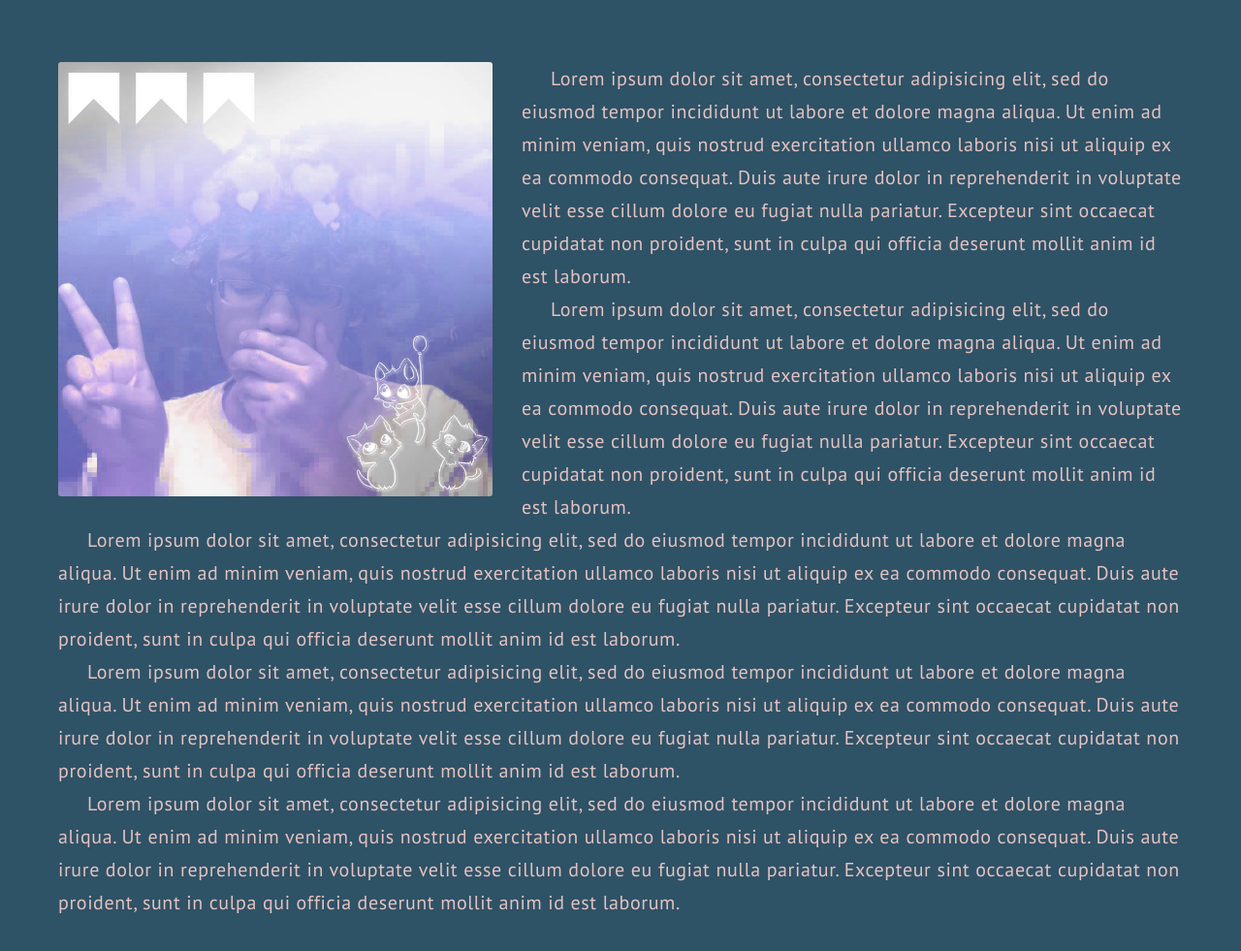
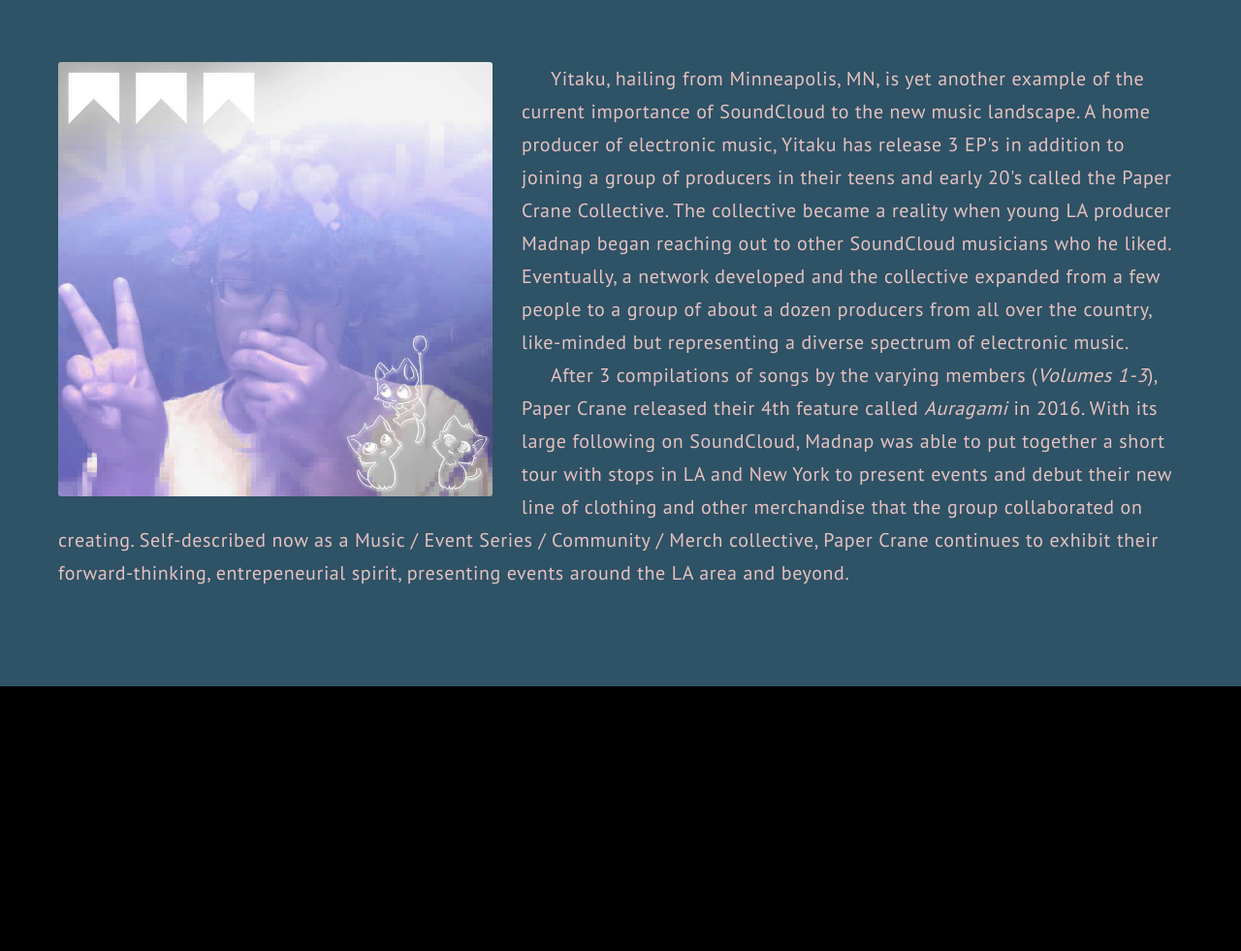
Before and after one commit to nedfaulhaber/mumsy-72, a plain HTML site: page yitaku.html in a window 1280 px wide. Shown: the part 339-1320 px from the top of the page at 97% size. After the commit the page ends 1047 px from the top, so only its background shows below. Drawn offline with nearby package versions, Linux system fonts and the light colour scheme; a web font is replaced by a local one.

Commit message:
finished yitaku html

```diff
--- a/yitaku.html
+++ b/yitaku.html
@@ -33,10 +33,8 @@
       </div>
       <div id="y-content"class="content">
         <img src="img/yitaku2.png" alt="pic of yitaku">
-        <p>Lorem ipsum dolor sit amet, consectetur adipisicing elit, sed do eiusmod tempor incididunt ut labore et dolore magna aliqua. Ut enim ad minim veniam, quis nostrud exercitation ullamco laboris nisi ut aliquip ex ea commodo consequat. Duis aute irure dolor in reprehenderit in voluptate velit esse cillum dolore eu fugiat nulla pariatur. Excepteur sint occaecat cupidatat non proident, sunt in culpa qui officia deserunt mollit anim id est laborum.</p>
-        <p>Lorem ipsum dolor sit amet, consectetur adipisicing elit, sed do eiusmod tempor incididunt ut labore et dolore magna aliqua. Ut enim ad minim veniam, quis nostrud exercitation ullamco laboris nisi ut aliquip ex ea commodo consequat. Duis aute irure dolor in reprehenderit in voluptate velit esse cillum dolore eu fugiat nulla pariatur. Excepteur sint occaecat cupidatat non proident, sunt in culpa qui officia deserunt mollit anim id est laborum.</p>
-        <p>Lorem ipsum dolor sit amet, consectetur adipisicing elit, sed do eiusmod tempor incididunt ut labore et dolore magna aliqua. Ut enim ad minim veniam, quis nostrud exercitation ullamco laboris nisi ut aliquip ex ea commodo consequat. Duis aute irure dolor in reprehenderit in voluptate velit esse cillum dolore eu fugiat nulla pariatur. Excepteur sint occaecat cupidatat non proident, sunt in culpa qui officia deserunt mollit anim id est laborum.</p>
-        <p>Lorem ipsum dolor sit amet, consectetur adipisicing elit, sed do eiusmod tempor incididunt ut labore et dolore magna aliqua. Ut enim ad minim veniam, quis nostrud exercitation ullamco laboris nisi ut aliquip ex ea commodo consequat. Duis aute irure dolor in reprehenderit in voluptate velit esse cillum dolore eu fugiat nulla pariatur. Excepteur sint occaecat cupidatat non proident, sunt in culpa qui officia deserunt mollit anim id est laborum.</p><p>Lorem ipsum dolor sit amet, consectetur adipisicing elit, sed do eiusmod tempor incididunt ut labore et dolore magna aliqua. Ut enim ad minim veniam, quis nostrud exercitation ullamco laboris nisi ut aliquip ex ea commodo consequat. Duis aute irure dolor in reprehenderit in voluptate velit esse cillum dolore eu fugiat nulla pariatur. Excepteur sint occaecat cupidatat non proident, sunt in culpa qui officia deserunt mollit anim id est laborum.</p>
+        <p>Yitaku, hailing from Minneapolis, MN, is yet another example of the current importance of SoundCloud to the new music landscape.  A home producer of electronic music, Yitaku has release 3 EP's in addition to joining a group of producers in their teens and early 20's called the Paper Crane Collective.  The collective became a reality when young LA producer Madnap began reaching out to other SoundCloud musicians who he liked.  Eventually, a network developed and the collective expanded from a few people to a group of about a dozen producers from all over the country, like-minded but representing a diverse spectrum of electronic music.</p>
+        <p>After 3 compilations of songs by the varying members (<em>Volumes 1-3</em>), Paper Crane released their 4th feature called <em>Auragami</em> in 2016.  With its large following on SoundCloud, Madnap was able to put together a short tour with stops in LA and New York to present events and debut their new line of clothing and other merchandise that the group collaborated on creating.  Self-described now as a Music / Event Series / Community / Merch collective, Paper Crane continues to exhibit their forward-thinking, entrepeneurial spirit, presenting events around the LA area and beyond.</p>
       </div>
     </div>
   </body>
```
